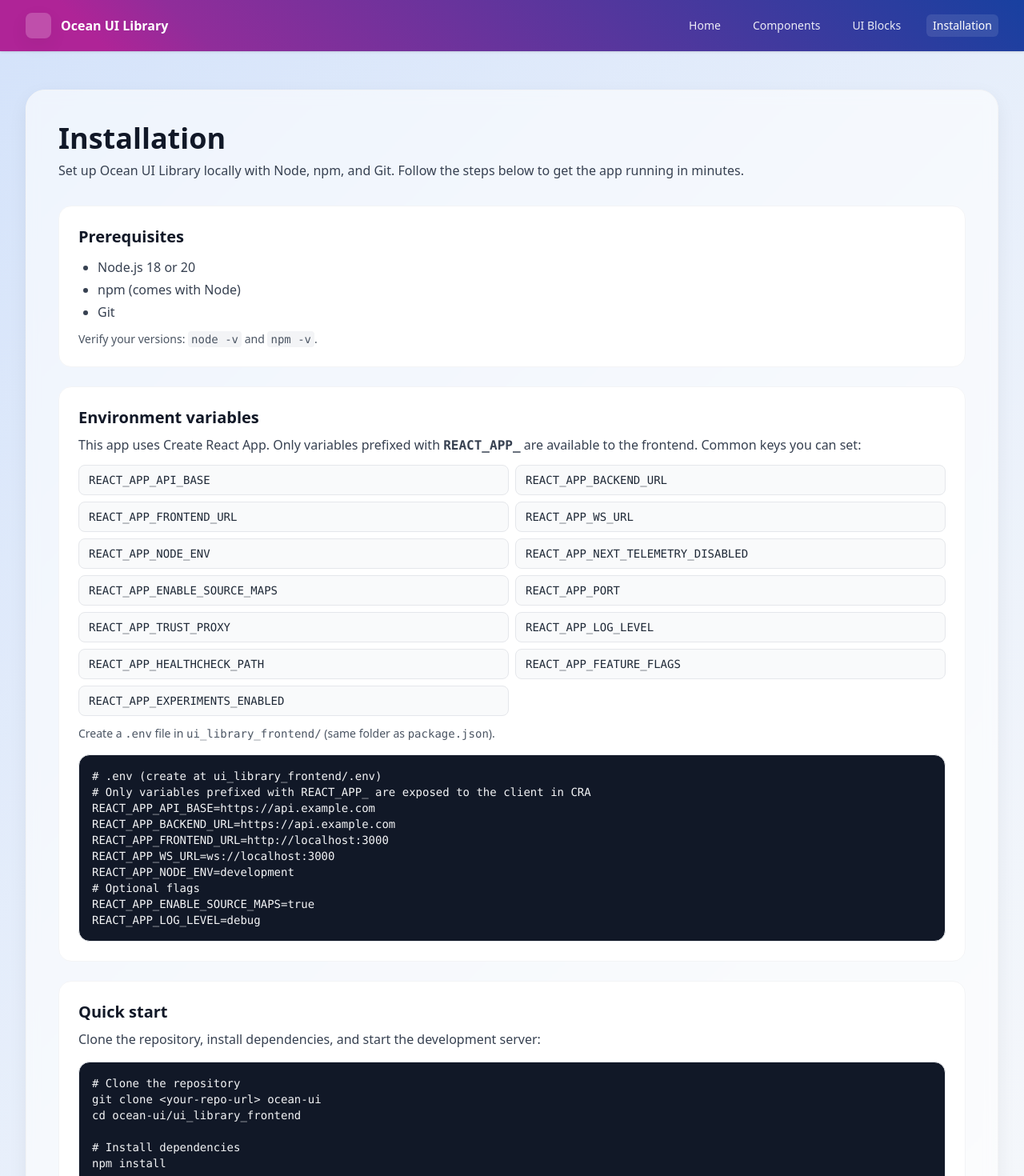
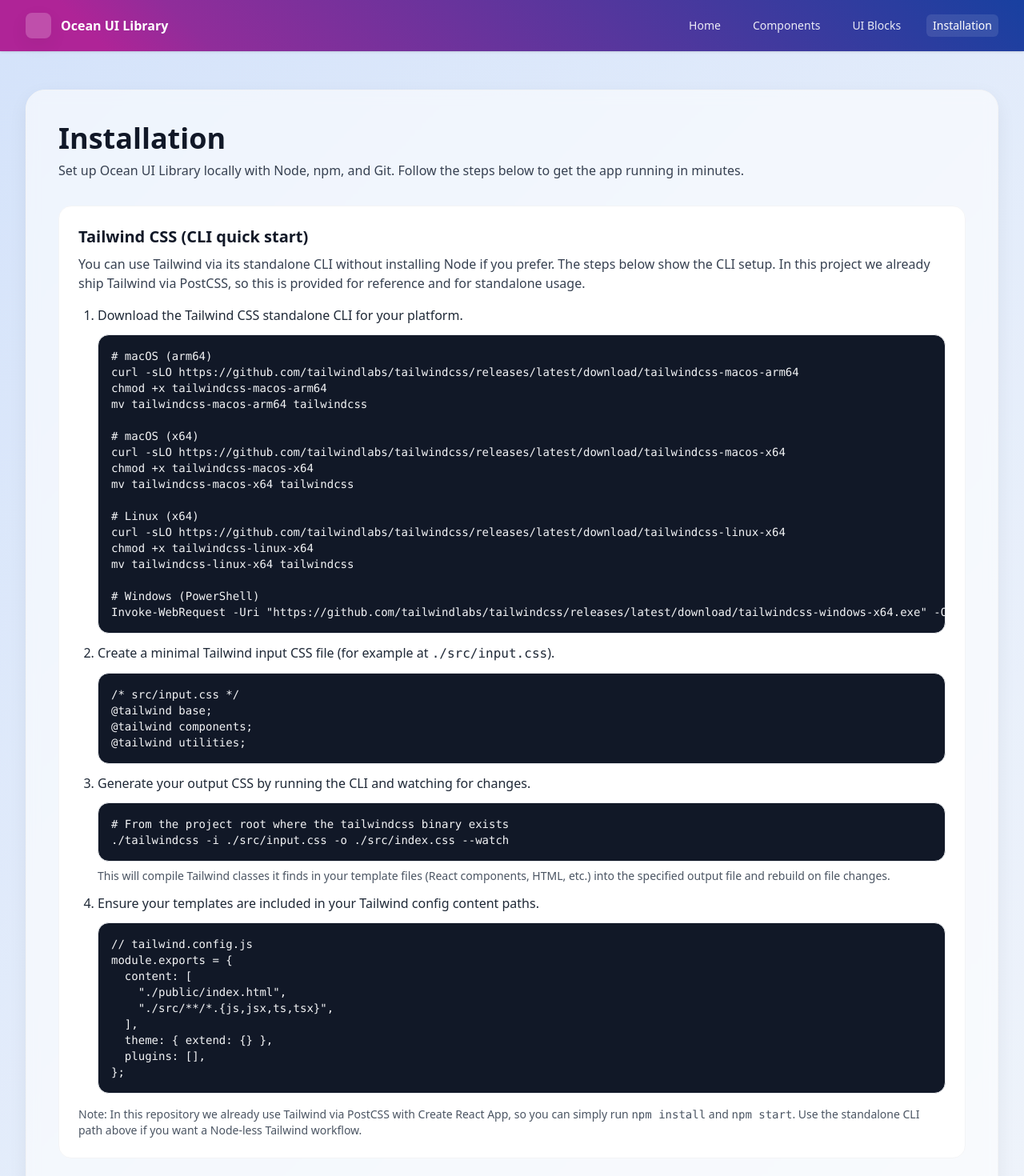
Before and after one commit to kavia-common/tailwind-ui-clone-1854-1863, a React (Create React App) app in the folder ui_library_frontend/: page /installation in a window 1280 px wide. Shown: the top 1470 px of the page at 80% size. Built offline with nearby package versions, Linux system fonts and the light colour scheme; no server answers.

Commit message:
Checkpoint 49 - cgaebfda45

```diff
--- a/ui_library_frontend/src/pages/Installation.jsx
+++ b/ui_library_frontend/src/pages/Installation.jsx
@@ -65,6 +65,86 @@
             </header>
 
             <section className="space-y-6">
+              {/* Tailwind CLI quick start - placed near the top as requested */}
+              <div className="rounded-2xl bg-white border border-gray-100 p-6">
+                <h2 className="text-xl font-semibold text-gray-900">Tailwind CSS (CLI quick start)</h2>
+                <p className="mt-2 text-gray-700">
+                  You can use Tailwind via its standalone CLI without installing Node if you prefer.
+                  The steps below show the CLI setup. In this project we already ship Tailwind via PostCSS,
+                  so this is provided for reference and for standalone usage.
+                </p>
+                <ol className="mt-4 list-decimal pl-6 space-y-3 text-gray-800">
+                  <li>
+                    Download the Tailwind CSS standalone CLI for your platform.
+                    <pre className="mt-3 overflow-x-auto code-scrollbar">
+                      <code className="block whitespace-pre rounded-xl border border-gray-200 bg-gray-900 p-4 text-gray-100 text-sm">
+{`# macOS (arm64)
+curl -sLO https://github.com/tailwindlabs/tailwindcss/releases/latest/download/tailwindcss-macos-arm64
+chmod +x tailwindcss-macos-arm64
+mv tailwindcss-macos-arm64 tailwindcss
+
+# macOS (x64)
+curl -sLO https://github.com/tailwindlabs/tailwindcss/releases/latest/download/tailwindcss-macos-x64
+chmod +x tailwindcss-macos-x64
+mv tailwindcss-macos-x64 tailwindcss
+
+# Linux (x64)
+curl -sLO https://github.com/tailwindlabs/tailwindcss/releases/latest/download/tailwindcss-linux-x64
+chmod +x tailwindcss-linux-x64
+mv tailwindcss-linux-x64 tailwindcss
+
+# Windows (PowerShell)
+Invoke-WebRequest -Uri "https://github.com/tailwindlabs/tailwindcss/releases/latest/download/tailwindcss-windows-x64.exe" -OutFile "tailwindcss.exe"`}
+                      </code>
+                    </pre>
+                  </li>
+                  <li>
+                    Create a minimal Tailwind input CSS file (for example at <span className="font-mono">./src/input.css</span>).
+                    <pre className="mt-3 overflow-x-auto code-scrollbar">
+                      <code className="block whitespace-pre rounded-xl border border-gray-200 bg-gray-900 p-4 text-gray-100 text-sm">
+{`/* src/input.css */
+@tailwind base;
+@tailwind components;
+@tailwind utilities;`}
+                      </code>
+                    </pre>
+                  </li>
+                  <li>
+                    Generate your output CSS by running the CLI and watching for changes.
+                    <pre className="mt-3 overflow-x-auto code-scrollbar">
+                      <code className="block whitespace-pre rounded-xl border border-gray-200 bg-gray-900 p-4 text-gray-100 text-sm">
+{`# From the project root where the tailwindcss binary exists
+./tailwindcss -i ./src/input.css -o ./src/index.css --watch`}
+                      </code>
+                    </pre>
+                    <p className="mt-2 text-sm text-gray-600">
+                      This will compile Tailwind classes it finds in your template files (React components, HTML, etc.)
+                      into the specified output file and rebuild on file changes.
+                    </p>
+                  </li>
+                  <li>
+                    Ensure your templates are included in your Tailwind config content paths.
+                    <pre className="mt-3 overflow-x-auto code-scrollbar">
+                      <code className="block whitespace-pre rounded-xl border border-gray-200 bg-gray-900 p-4 text-gray-100 text-sm">
+{`// tailwind.config.js
+module.exports = {
+  content: [
+    "./public/index.html",
+    "./src/**/*.{js,jsx,ts,tsx}",
+  ],
+  theme: { extend: {} },
+  plugins: [],
+};`}
+                      </code>
+                    </pre>
+                  </li>
+                </ol>
+                <p className="mt-4 text-sm text-gray-600">
+                  Note: In this repository we already use Tailwind via PostCSS with Create React App, so you
+                  can simply run <span className="font-mono">npm install</span> and <span className="font-mono">npm start</span>.
+                  Use the standalone CLI path above if you want a Node-less Tailwind workflow.
+                </p>
+              </div>
               <div className="rounded-2xl bg-white border border-gray-100 p-6">
                 <h2 className="text-xl font-semibold text-gray-900">Prerequisites</h2>
                 <ul className="mt-3 list-disc pl-6 text-gray-700 space-y-1">
```
Also changed, not shown: 2 other files (tests, documents, lock files or other folders).
